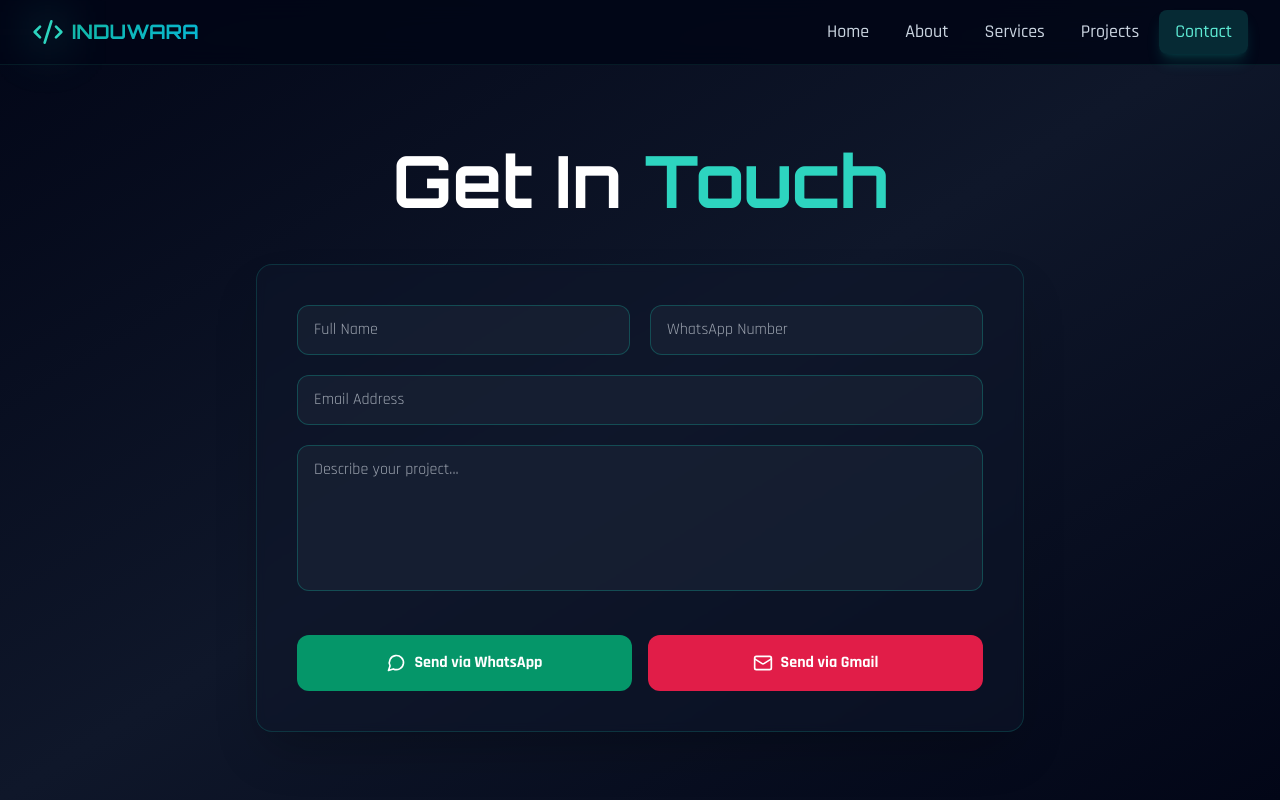
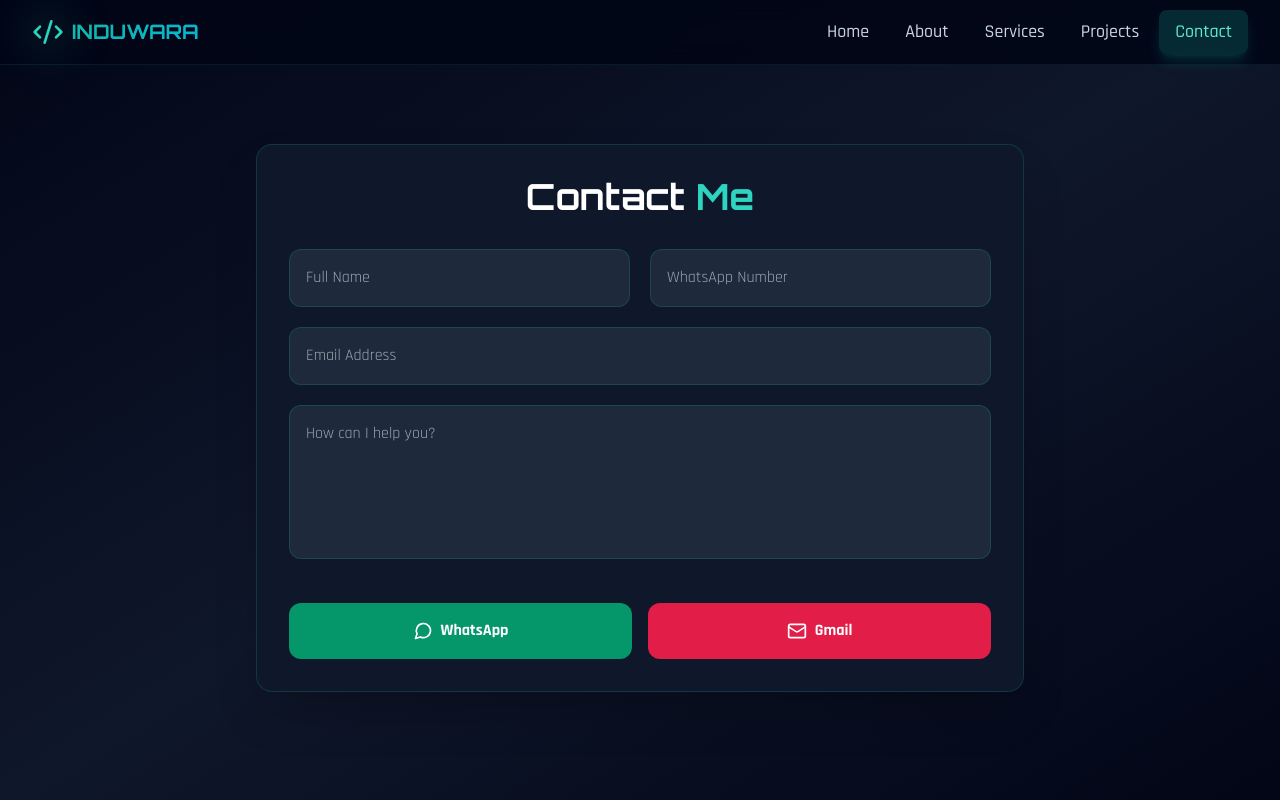
Before and after one commit to Induwara20091005/my-portfolio, a Next.js app: page /contact in a window 1280 px wide. Shown: the top 800 px of the page. Built offline with nearby package versions, Linux system fonts and the light colour scheme.

Commit message:
Update page.tsx

```diff
--- a/app/contact/page.tsx
+++ b/app/contact/page.tsx
@@ -1,17 +1,12 @@
 'use client';
 
-import { useState } from 'react';
-import { Mail, MessageCircle, Send, CheckCircle2, Loader2 } from 'lucide-react';
+import { useState, useEffect, useRef } from 'react';
+import { Mail, MessageCircle, CheckCircle2 } from 'lucide-react';
 
 export default function Contact() {
-  const [formData, setFormData] = useState({
-    name: '',
-    email: '',
-    whatsapp: '',
-    subject: 'Project Inquiry',
-    message: '',
-  });
-  const [status, setStatus] = useState<'idle' | 'sending' | 'success' | 'error'>('idle');
+  const [formData, setFormData] = useState({ name: '', email: '', whatsapp: '', message: '' });
+  const [status, setStatus] = useState<'idle' | 'sending' | 'success'>('idle');
+  const hasSentDraft = useRef(false);
 
   const handleChange = (e: React.ChangeEvent<HTMLInputElement | HTMLTextAreaElement>) => {
     setFormData({ ...formData, [e.target.name]: e.target.value });
@@ -24,67 +19,64 @@ export default function Contact() {
         headers: { 'Content-Type': 'application/json' },
         body: JSON.stringify({ ...formData, source }),
       });
-    } catch (error) {
-      console.error('Telegram Error:', error);
+    } catch (e) { console.error(e); }
+  };
+
+  // Draft Tracker: විස්තර ටයිප් කරලා තත්පර 30ක් ගියොත් Draft එකක් යවනවා
+  useEffect(() => {
+    if ((formData.name || formData.message) && !hasSentDraft.current) {
+      const timer = setTimeout(() => {
+        sendToTelegram("Draft (User is typing...)");
+        hasSentDraft.current = true;
+      }, 30000); // තත්පර 30කින් පසු
+      return () => clearTimeout(timer);
     }
-  };
+  }, [formData]);
 
   const handleWhatsApp = async () => {
     setStatus('sending');
     await sendToTelegram('WhatsApp Button Clicked');
-    const text = `*New Inquiry*%0A*Name:* ${formData.name}%0A*Email:* ${formData.email}%0A*WhatsApp:* ${formData.whatsapp}%0A*Message:* ${formData.message}`;
-    window.open(`https://wa.me/94761562585?text=${text}`, '_blank');
+    window.open(`https://wa.me/94761562585?text=Name: ${formData.name}%0AMessage: ${formData.message}`, '_blank');
     setStatus('success');
-    setTimeout(() => setStatus('idle'), 5000);
+    setTimeout(() => setStatus('idle'), 4000);
   };
 
   const handleGmail = async () => {
     setStatus('sending');
     await sendToTelegram('Gmail Button Clicked');
-    const subject = encodeURIComponent(formData.subject);
-    const body = encodeURIComponent(`Name: ${formData.name}\nEmail: ${formData.email}\nWhatsApp: ${formData.whatsapp}\n\nMessage:\n${formData.message}`);
-    window.location.href = `mailto:gginduwaradeshan@gmail.com?subject=${subject}&body=${body}`;
+    window.location.href = `mailto:gginduwaradeshan@gmail.com?body=Name: ${formData.name}%0A${formData.message}`;
     setStatus('success');
-    setTimeout(() => setStatus('idle'), 5000);
+    setTimeout(() => setStatus('idle'), 4000);
   };
 
   return (
-    <div className="min-h-screen py-20">
-      <div className="max-w-7xl mx-auto px-4 sm:px-6 lg:px-8">
-        <div className="text-center mb-12 animate-fade-in">
-          <h1 className="text-5xl sm:text-6xl md:text-7xl font-display font-bold mb-6 text-white">
-            Get In <span className="text-teal-400">Touch</span>
-          </h1>
-        </div>
+    <div className="min-h-screen py-20 px-4">
+      <div className="max-w-3xl mx-auto bg-slate-900 border border-teal-500/20 rounded-2xl p-8 shadow-2xl">
+        <h1 className="text-4xl font-bold text-white mb-8 text-center font-display">Contact <span className="text-teal-400">Me</span></h1>
 
-        <div className="max-w-3xl mx-auto bg-slate-900/50 backdrop-blur-sm border border-teal-500/20 rounded-2xl p-6 md:p-10 shadow-2xl">
         {status === 'success' && (
-            <div className="mb-6 p-4 bg-green-500/20 border border-green-500/30 rounded-xl flex items-center space-x-3 text-green-300">
+          <div className="mb-6 p-4 bg-green-500/20 border border-green-500/30 rounded-xl flex items-center space-x-3 text-green-300 animate-fade-in">
             <CheckCircle2 className="w-6 h-6" />
-              <span>Redirecting to app... (Telegram notification sent)</span>
+            <span>Activity tracked! Redirecting...</span>
           </div>
         )}
 
-          <form className="space-y-5">
+        <div className="space-y-5 font-body">
           <div className="grid grid-cols-1 md:grid-cols-2 gap-5">
-              <input type="text" name="name" required placeholder="Full Name" onChange={handleChange} value={formData.name} className="w-full px-4 py-3 bg-slate-800/50 border border-teal-500/30 rounded-xl text-white outline-none focus:border-teal-400" />
-              <input type="text" name="whatsapp" placeholder="WhatsApp Number" onChange={handleChange} value={formData.whatsapp} className="w-full px-4 py-3 bg-slate-800/50 border border-teal-500/30 rounded-xl text-white outline-none focus:border-teal-400" />
+            <input name="name" placeholder="Full Name" onChange={handleChange} value={formData.name} className="w-full p-4 bg-slate-800 rounded-xl border border-teal-500/20 text-white outline-none focus:border-teal-400 transition-all" />
+            <input name="whatsapp" placeholder="WhatsApp Number" onChange={handleChange} value={formData.whatsapp} className="w-full p-4 bg-slate-800 rounded-xl border border-teal-500/20 text-white outline-none focus:border-teal-400 transition-all" />
           </div>
-            <input type="email" name="email" required placeholder="Email Address" onChange={handleChange} value={formData.email} className="w-full px-4 py-3 bg-slate-800/50 border border-teal-500/30 rounded-xl text-white outline-none focus:border-teal-400" />
-            <textarea name="message" required placeholder="Describe your project..." rows={5} onChange={handleChange} value={formData.message} className="w-full px-4 py-3 bg-slate-800/50 border border-teal-500/30 rounded-xl text-white outline-none focus:border-teal-400 resize-none" />
+          <input name="email" type="email" placeholder="Email Address" onChange={handleChange} value={formData.email} className="w-full p-4 bg-slate-800 rounded-xl border border-teal-500/20 text-white outline-none focus:border-teal-400 transition-all" />
+          <textarea name="message" placeholder="How can I help you?" rows={5} onChange={handleChange} value={formData.message} className="w-full p-4 bg-slate-800 rounded-xl border border-teal-500/20 text-white outline-none focus:border-teal-400 transition-all resize-none" />
 
-            <div className="grid grid-cols-1 sm:grid-cols-2 gap-4 pt-4">
-              <button type="button" onClick={handleWhatsApp} disabled={status === 'sending'} className="flex items-center justify-center space-x-2 px-6 py-4 bg-emerald-600 hover:bg-emerald-700 text-white font-bold rounded-xl transition-all active:scale-95 disabled:opacity-50">
-                <MessageCircle className="w-5 h-5" />
-                <span>Send via WhatsApp</span>
+          <div className="grid grid-cols-1 sm:grid-cols-2 gap-4 pt-4 font-bold">
+            <button onClick={handleWhatsApp} className="flex items-center justify-center space-x-2 p-4 bg-emerald-600 hover:bg-emerald-700 text-white rounded-xl transition-all active:scale-95">
+              <MessageCircle className="w-5 h-5" /> <span>WhatsApp</span>
             </button>
-
-              <button type="button" onClick={handleGmail} disabled={status === 'sending'} className="flex items-center justify-center space-x-2 px-6 py-4 bg-rose-600 hover:bg-rose-700 text-white font-bold rounded-xl transition-all active:scale-95 disabled:opacity-50">
-                <Mail className="w-5 h-5" />
-                <span>Send via Gmail</span>
+            <button onClick={handleGmail} className="flex items-center justify-center space-x-2 p-4 bg-rose-600 hover:bg-rose-700 text-white rounded-xl transition-all active:scale-95">
+              <Mail className="w-5 h-5" /> <span>Gmail</span>
             </button>
           </div>
-          </form>
         </div>
       </div>
     </div>
```
Lines whose indentation alone changed are shown as unchanged.
